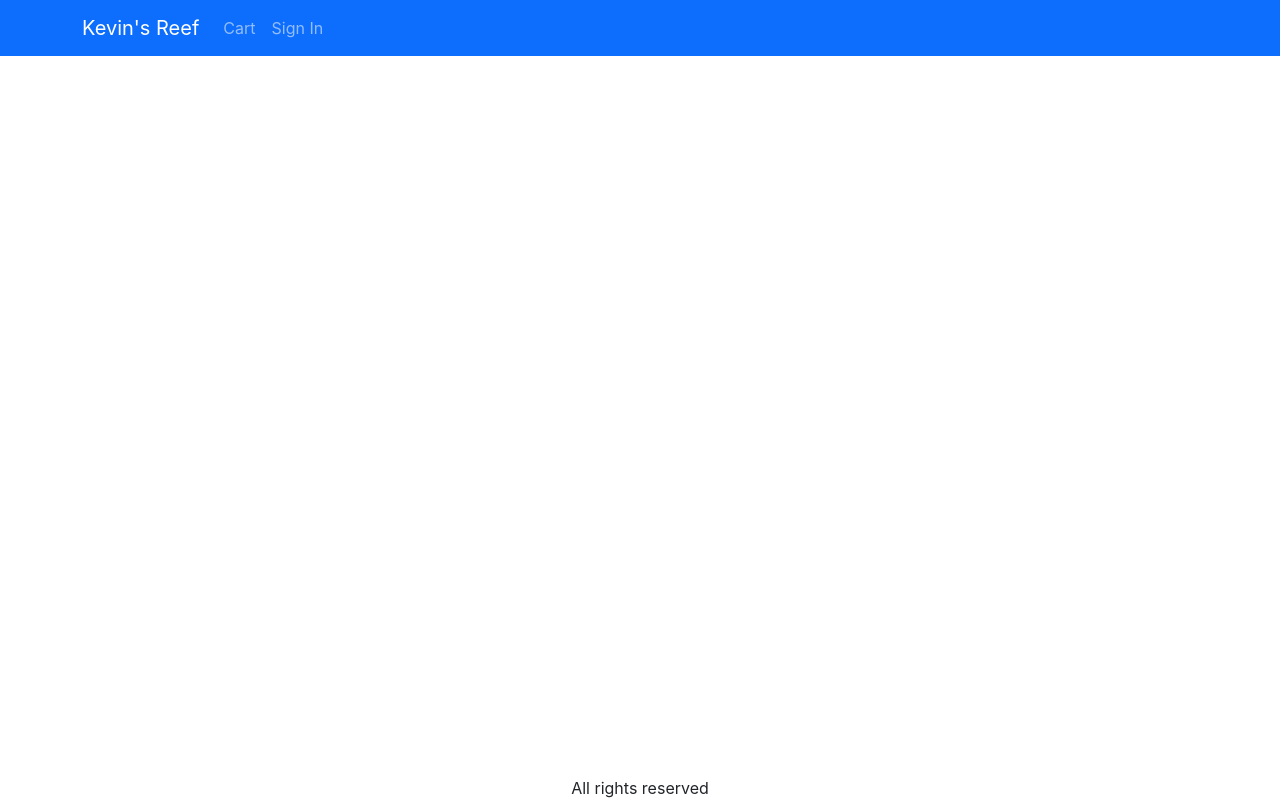
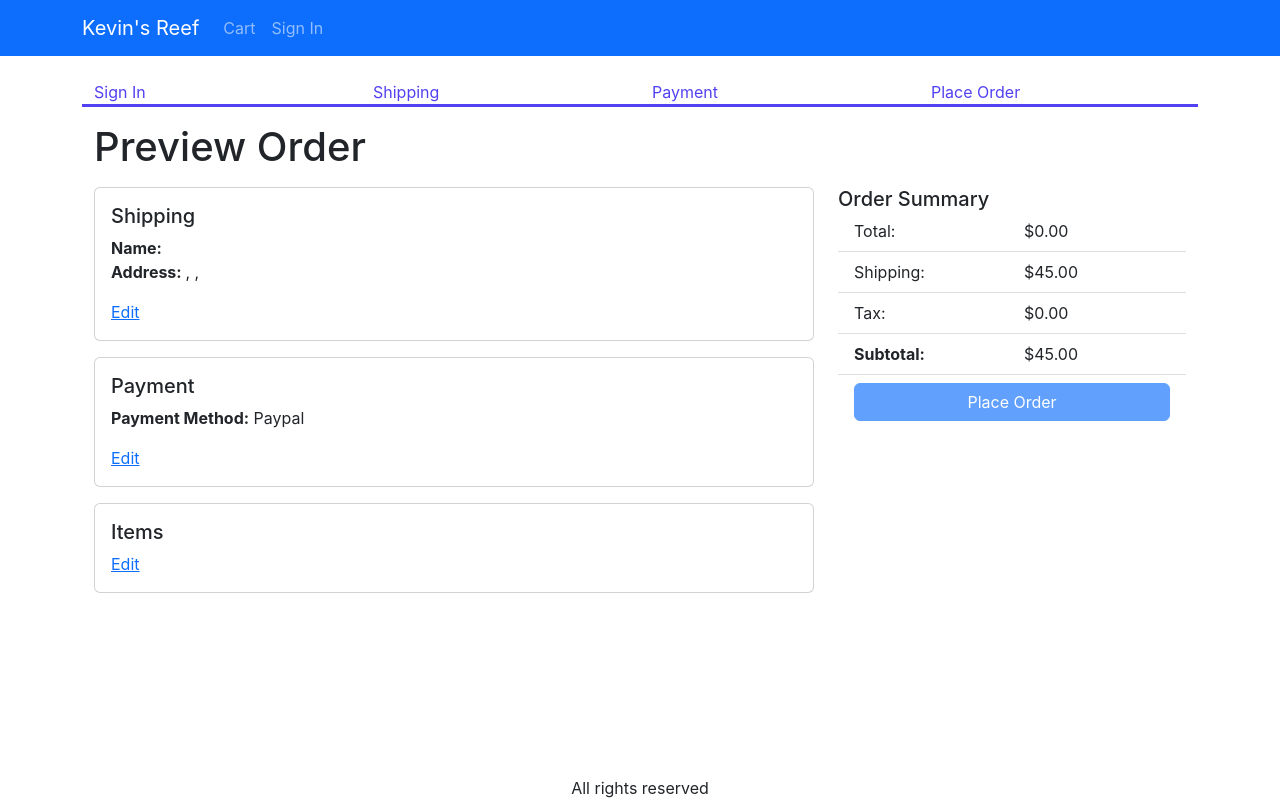
Before and after one commit to Kevin2211/kevins-reef-store, a React (Create React App) app in the folder frontend/: page /payment in a window 1280 px wide. Both pictures are taken after a click on the button "Continue". Built offline with nearby package versions, Linux system fonts and the light colour scheme; the HTML template or start-up script is replaced by a standard one.

Commit message:
added order summary to place order screen

```diff
--- a/frontend/src/App.js
+++ b/frontend/src/App.js
@@ -14,6 +14,7 @@
 import ShippingAddressScreen from './screens/ShippingAddressScreen';
 import SignupScreen from './screens/SignupScreen';
 import PaymentScreen from './screens/PaymentScreen';
+import PlaceOrderScreen from './screens/PlaceOrderScreen';
 
 function App() {
   const { state, dispatch: contextDispatch } = useContext(Store)
@@ -74,6 +75,7 @@
             <Route path='/signup' element={ <SignupScreen/> }/>
             <Route path='/shipping' element={ <ShippingAddressScreen />}></Route>
             <Route path='/payment' element={ <PaymentScreen/> }/>
+            <Route path='/placeorder' element={ <PlaceOrderScreen/> }/>
             <Route path="/" element={ <HomeScreen/> } />
           </Routes>
         </Container>
--- a/frontend/src/screens/PaymentScreen.js
+++ b/frontend/src/screens/PaymentScreen.js
@@ -36,7 +36,7 @@
   return (
 
 
-    <div>
+    <div className='container'>
         <CheckoutBar step1 step2 step3></CheckoutBar>
         <div className='container small-container'>
             <Helmet>
--- /dev/null
+++ b/frontend/src/screens/PlaceOrderScreen.js
@@ -0,0 +1,136 @@
+import React, { useContext, useEffect } from 'react'
+import CheckoutBar from '../components/CheckoutBar'
+import {Helmet} from 'react-helmet-async'
+import { Button, Card, Col, ListGroup, Row } from 'react-bootstrap'
+import CartScreen from './CartScreen'
+import { Store } from '../Store'
+import { Link, useNavigate } from 'react-router-dom'
+export default function PlaceOrderScreen () {
+
+    const { state: {cart, userInfo} } = useContext(Store)
+    const navigate = useNavigate()
+    const roundNumber = (num) => {
+        return Math.round(num * 100 + Number.EPSILON) / 100
+    }
+
+    cart.itemsPrice = roundNumber(
+        cart.cartItems.reduce((a,b) => a + b.quantity * b.price , 0)
+    )
+
+    cart.shippingPrice = cart.itemsPrice > 250 ? roundNumber(0) : roundNumber(45)
+
+    cart.taxPrice = roundNumber(0.15 * cart.itemsPrice)
+
+    cart.totalPrice = cart.itemsPrice + cart.shippingPrice + cart.taxPrice + cart.taxPrice
+
+    const placeOrderHandler = () => {
+
+    }
+    useEffect(() => {
+        if(!cart.paymentMethod){
+            navigate('/payment')
+        }
+    }, [cart, navigate])
+
+
+  return (
+    <div className='container'>
+        <CheckoutBar step1 step2 step3 step4></CheckoutBar>
+        <Helmet>
+            <title>Preview Order</title>
+        </Helmet>
+        <h1 className='my-3'>Preview Order</h1>
+        <Row>
+            <Col md={8} >
+                <Card className='mb-3'>
+                    <Card.Body>
+                        <Card.Title>Shipping</Card.Title>
+                        <Card.Text>
+                            <strong>Name:</strong> {cart.shippingAddress.fullName} <br />
+                            <strong>Address: </strong> {cart.shippingAddress.address1}, {cart.shippingAddress.city}, {cart.shippingAddress.postalCode}
+                        </Card.Text>
+                        <Link to='/shipping'>Edit</Link>
+
+                    </Card.Body>
+                </Card>
+                <Card className='mb-3'>
+                    <Card.Body>
+                        <Card.Title>Payment</Card.Title>
+                        <Card.Text>
+                            <strong>Payment Method:</strong> {cart.paymentMethod} <br/>
+                        </Card.Text>
+                        <Link to='/payment'>Edit</Link>
+
+                    </Card.Body>
+                </Card>
+                <Card className="mb-3">
+            <Card.Body>
+              <Card.Title>Items</Card.Title>
+              <ListGroup variant="flush">
+                {cart.cartItems.map((item) => (
+                  <ListGroup.Item key={item._id}>
+                    <Row className="align-items-center">
+                      <Col md={6}>
+                        <img
+                          src={item.image}
+                          alt={item.name}
+                          className="img-fluid rounded img-thumbnail"
+                        ></img>{' '}
+                        <Link to={`/product/${item.slug}`}>{item.name}</Link>
+                      </Col>
+                      <Col md={3}>
+                        Quantity: <span>{item.quantity}</span>
+                      </Col>
+                      <Col md={3}>Price: ${item.price}</Col>
+                    </Row>
+                  </ListGroup.Item>
+                ))}
+              </ListGroup>
+              <Link to="/cart">Edit</Link>
+            </Card.Body>
+          </Card>
+        </Col>
+        <Col md={4}>
+            <Card.Body>
+                <Card.Title>Order Summary</Card.Title>
+                <ListGroup variant='flush'>
+                    <ListGroup.Item>
+                        <Row>
+                            <Col>Total: </Col>
+                            <Col>${cart.itemsPrice.toFixed(2)}</Col>
+                        </Row>
+                    </ListGroup.Item>
+                    <ListGroup.Item>
+                        <Row>
+                            <Col>Shipping: </Col>
+                            <Col>${cart.shippingPrice.toFixed(2)}</Col>
+                        </Row>
+                    </ListGroup.Item>
+                    <ListGroup.Item>
+                        <Row>
+                            <Col>Tax: </Col>
+                            <Col>${cart.taxPrice.toFixed(2)}</Col>
+                        </Row>
+                    </ListGroup.Item>
+                    <ListGroup.Item>
+                        <Row>
+                            <Col> <strong>Subtotal: </strong> </Col>
+                            <Col>${cart.totalPrice.toFixed(2)}</Col>
+                        </Row>
+                    </ListGroup.Item>
+                    <ListGroup.Item>
+                        <div className='d-grid'>
+                            <Button type='button'
+                            onClick={placeOrderHandler}
+                            disabled={cart.cartItems.length === 0}>
+                                Place Order
+                            </Button>
+                        </div>
+                    </ListGroup.Item>
+                </ListGroup>
+            </Card.Body>
+        </Col>
+        </Row>
+    </div>
+  )
+}
```
